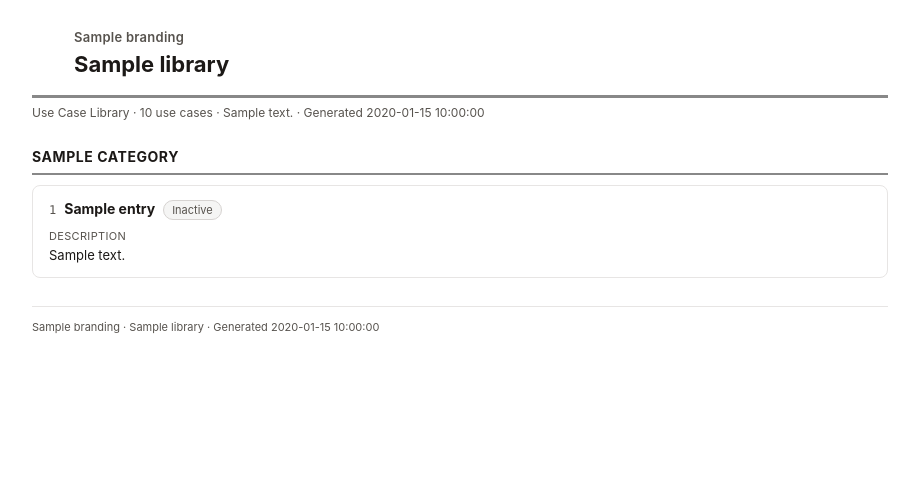
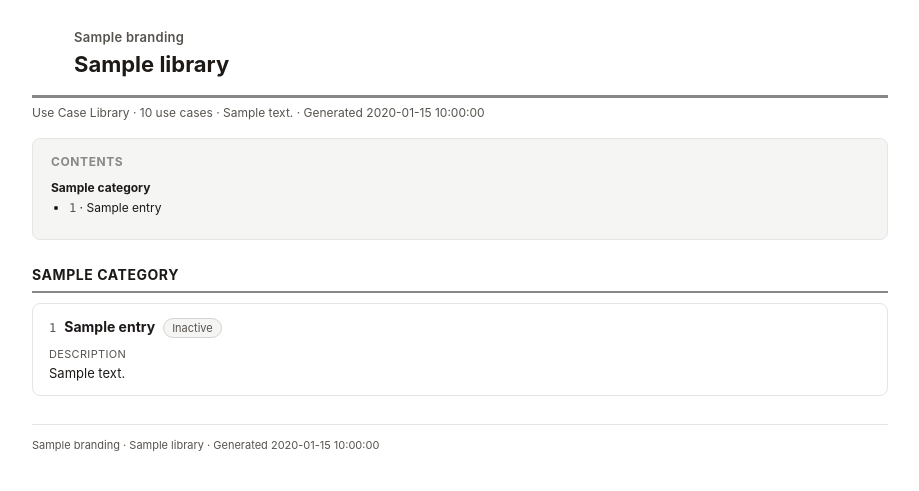
Before and after one commit to tmanmidwest/POC-Tracker, a FastAPI app: template app/templates/reports/library.html in a window 1280 px wide. Shown: the top 491 px of the page, without its empty margins (180-1099 px from the left). Run offline with FastAPI, Linux system fonts and the light colour scheme; the template is opened without the code that fills it: most values are stand-ins (such as "Sample title", 1, 10 or a date in 2020); parts of the project's set-up code (start-up, migrations or seed data) failed here and were passed over; some libraries are stand-ins or nearby versions.

Commit message:
Updated PDF Output of Use Cases to Include Table of List of all first and hyperlink to item in PDF file

```diff
--- a/app/templates/reports/library.html
+++ b/app/templates/reports/library.html
@@ -26,6 +26,15 @@
       font-size: 14px; margin: 24px 0 10px; padding-bottom: 6px;
       border-bottom: 2px solid var(--accent); text-transform: uppercase; letter-spacing: .04em;
     }
+
+    .toc { margin: 16px 0 8px; padding: 14px 18px; border: 1px solid var(--line); border-radius: 8px; background: var(--soft); }
+    .toc__title { font-size: 12px; font-weight: 700; text-transform: uppercase; letter-spacing: .05em; color: var(--accent); margin-bottom: 8px; }
+    .toc__group { page-break-inside: avoid; margin-bottom: 8px; }
+    .toc__cat { font-weight: 700; font-size: 12px; margin: 6px 0 2px; }
+    .toc__list { margin: 0; padding-left: 18px; }
+    .toc__list li { font-size: 12px; margin: 1px 0; }
+    .toc a { color: var(--ink); text-decoration: none; }
+    .toc .ref { font-family: ui-monospace, SFMono-Regular, Menlo, monospace; color: var(--muted); }
 
     .uc { border: 1px solid var(--line); border-radius: 8px; padding: 12px 16px; margin-bottom: 12px; }
     .uc__title { display: flex; align-items: baseline; gap: 8px; }
@@ -68,10 +77,26 @@
       <p class="empty">This library has no active use cases.</p>
     {% endif %}
 
+    {% if groups %}
+    <div class="toc">
+      <div class="toc__title">Contents</div>
+      {% for g in groups %}
+      <div class="toc__group">
+        <div class="toc__cat">{{ g.category }}</div>
+        <ul class="toc__list">
+          {% for e in g.entries %}
+          <li><a href="#uc-{{ e.id }}">{% if e.default_reference_number %}<span class="ref">{{ e.default_reference_number }}</span> · {% endif %}{{ e.name }}</a></li>
+          {% endfor %}
+        </ul>
+      </div>
+      {% endfor %}
+    </div>
+    {% endif %}
+
     {% for g in groups %}
     <h2>{{ g.category }}</h2>
     {% for e in g.entries %}
-    <div class="uc">
+    <div class="uc" id="uc-{{ e.id }}">
       <div class="uc__title">
         {% if e.default_reference_number %}<span class="uc__ref">{{ e.default_reference_number }}</span>{% endif %}
         <span class="uc__name">{{ e.name }}</span>
```
Also changed, not shown: app/services/use_case_io.py (+13 -8 lines), tests/test_ui.py (+22 -2 lines).
